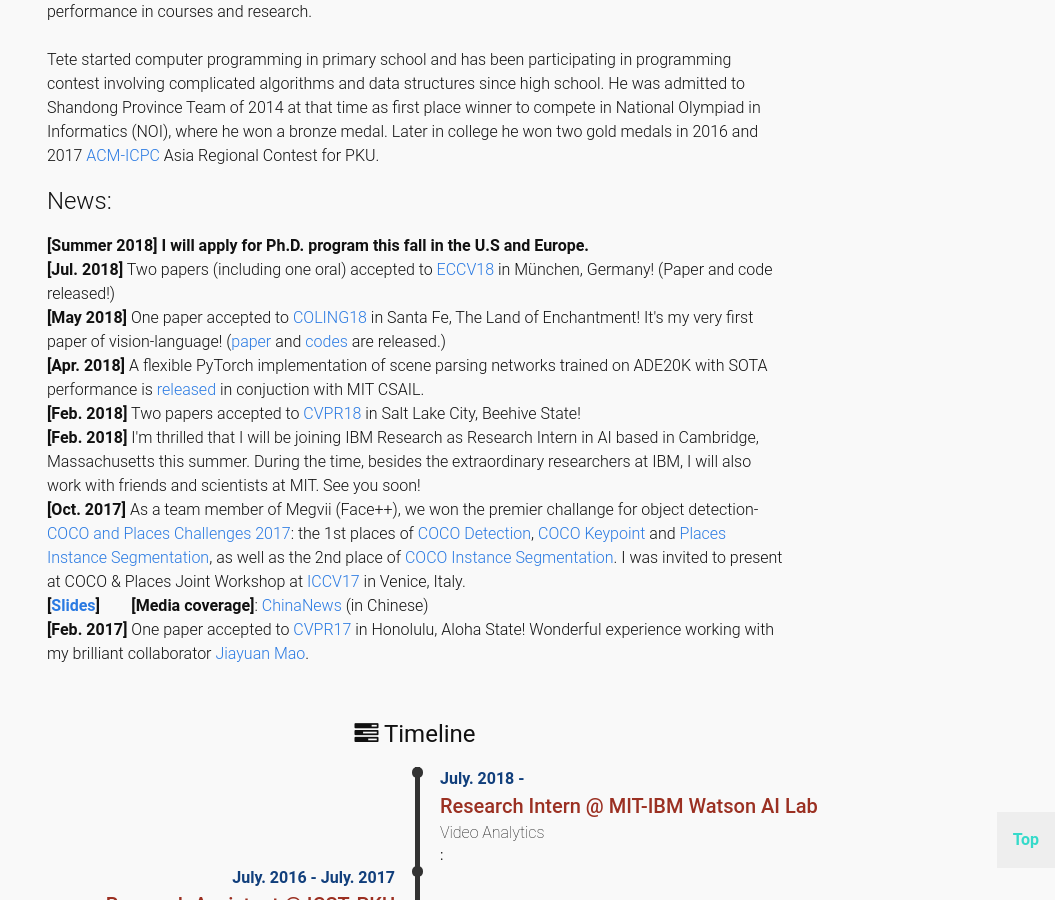
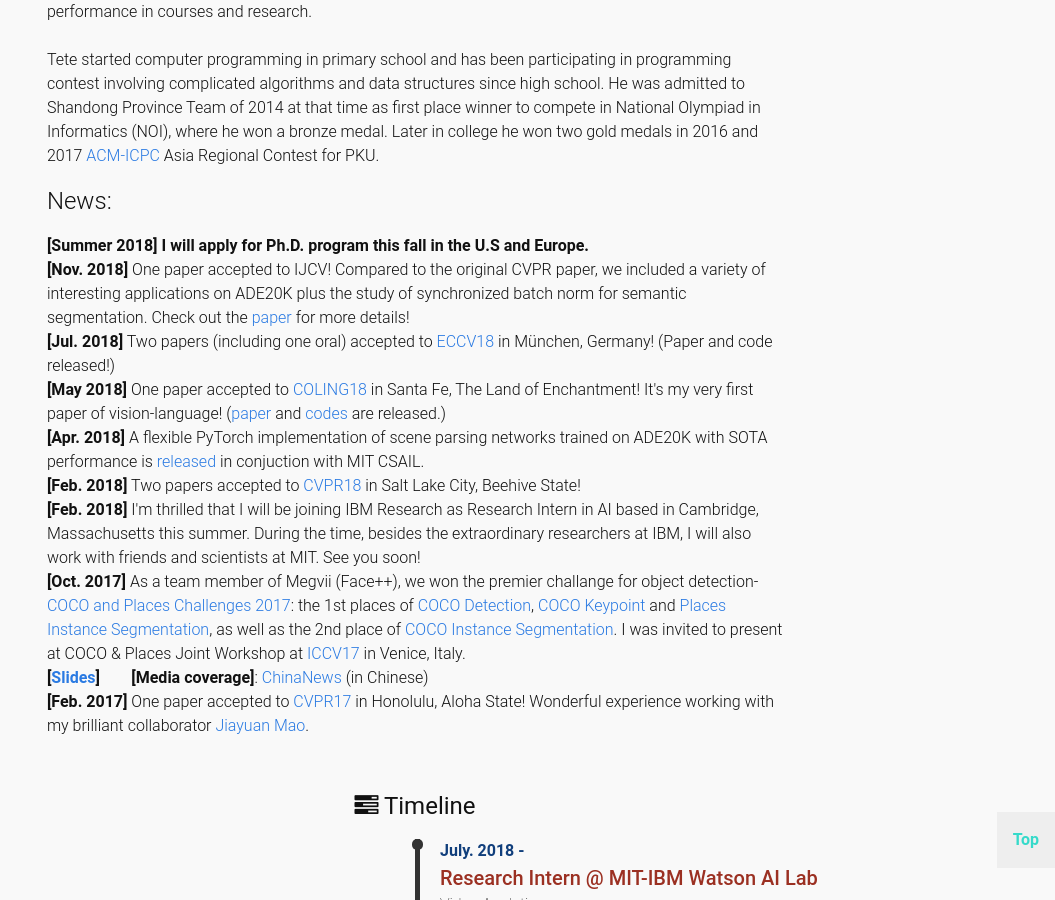
Before and after one commit to Tete-Xiao/Tete-Xiao.github.io, a Jekyll site: the page built from index.html, in a window 1280 px wide and 900 px high, scrolled down 664 px. Shown: the whole window, without its empty margins (225-1280 px from the left). Built offline with Jekyll 4.4.1, drawn with Linux system fonts in a browser that asks for light colours; comment, search, counter and statistics services are not loaded; a style sheet for code colours, icons or effects is not loaded.

Commit message:
update ijcv

```diff
--- a/_data/bio.yml
+++ b/_data/bio.yml
@@ -9,6 +9,7 @@
   content:  "<strong>Tete Xiao</strong> is an undergraduate student majoring in Intelligence Science at <strong>Peking University (PKU)</strong>, one of the two best universities in China. He is now interning at <strong>MIT-IBM Watson AI Lab</strong> as Research Intern based in Cambridge, MA. He was a senior research intern at <strong>Megvii (Face++) Inc.</strong> (a leading Chinese AI start-up)
   mentored by <a href='https://yuningjiang.github.io/'>Mr. Yuning Jiang</a> and supervised by <a href='http://www.jiansun.org/'>Dr. Jian Sun</a>. He was also a research assistant at Institute of Computer Science and Technology <strong>(ICST)</strong>, Peking University, supervised by <a href='http://www.muyadong.com/'>Dr. Yadong Mu</a>. His research interests lie in the field of <strong>Computer Vision</strong> and <strong>Machine Learning</strong>, particularly in making intelligent agents understand the real world. He has received China National Scholarship for his excellent performance in courses and research. <br> <br> Tete started computer programming in primary school and has been participating in programming contest involving complicated algorithms and data structures since high school. He was admitted to Shandong Province Team of 2014 at that time as first place winner to compete in National Olympiad in Informatics (NOI), where he won a bronze medal. Later in college he won two gold medals in 2016 and 2017 <a href='https://icpc.baylor.edu/'>ACM-ICPC</a> Asia Regional Contest for PKU.  <h2>News:</h2>
   <strong>[Summer 2018] I will apply for Ph.D. program this fall in the U.S and Europe.</strong><br>
+  <strong>[Nov. 2018]</strong> One paper accepted to IJCV! Compared to the original CVPR paper, we included a variety of interesting applications on ADE20K plus the study of synchronized batch norm for semantic segmentation. Check out the <a href='https://arxiv.org/pdf/1608.05442.pdf'>paper</a> for more details!<br>
   <strong>[Jul. 2018]</strong> Two papers (including one oral) accepted to <a href='https://eccv2018.org/'>ECCV18</a> in München, Germany! (Paper and code released!)<br>
   <strong>[May 2018]</strong> One paper accepted to <a href='https://coling2018.org/'>COLING18</a> in Santa Fe, The Land of Enchantment! It's my very first paper of vision-language! (<a href='https://arxiv.org/abs/1806.10348'>paper</a> and <a href='https://github.com/ExplorerFreda/VSE-C'>codes</a> are released.) <br>
   <strong>[Apr. 2018]</strong> A flexible PyTorch implementation of scene parsing networks trained on ADE20K with SOTA performance is <a href='https://github.com/CSAILVision/semantic-segmentation-pytorch'>released</a> in conjuction with MIT CSAIL.<br>
--- a/_data/publications.yml
+++ b/_data/publications.yml
@@ -19,7 +19,6 @@
     - name: A. Torralba
       url:  'http://web.mit.edu/torralba/www/'
   publisher:  'IJCV'
-  status:   '(in submission)'
   place:    'Springer'
   desc: 'We present a densely annotated dataset ADE20K, which spans diverse annotations of scenes, objects, parts of objects, and in some cases even parts of parts. Totally there are 25k images of the complex everyday scenes containing a variety of objects in their natural spatial context. We construct benchmarks for scene parsing and instance segmentation. We provide baseline performances on both of the benchmarks and re-implement the state-of- the-art models for open source. We further evaluate the effect of synchronized batch normalization and find that a reasonably large batch size is crucial for the semantic segmentation performance. We show that the networks trained on ADE20K is able to segment a wide variety of scenes and objects.'
   tags:
```
